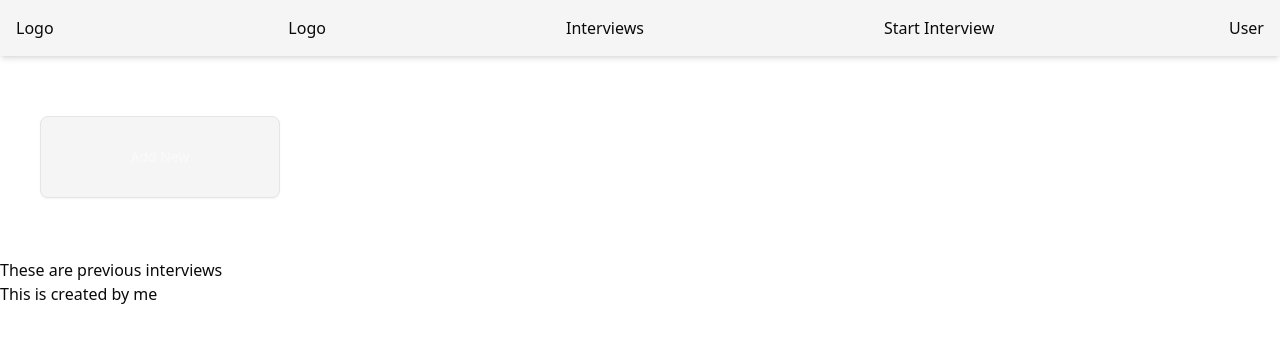
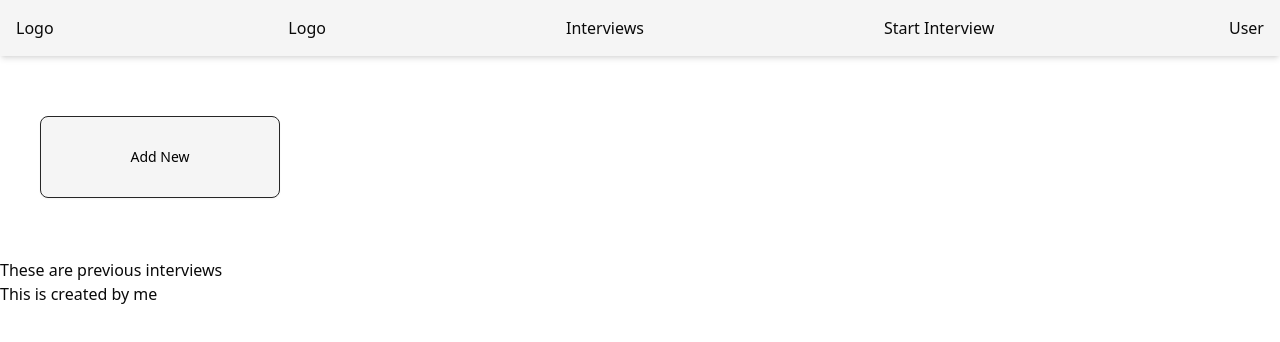
Before and after one commit to goVInDanay/ImmersionProject, a React (Vite) app: page /dashboard in a window 1280 px wide. Shown: the top 342 px of the page. Built offline with nearby package versions, Linux system fonts and the light colour scheme.

Commit message:
Added UI to Interviews.jsx

```diff
--- a/src/components/Interviews.jsx
+++ b/src/components/Interviews.jsx
@@ -23,7 +23,7 @@ function Interviews() {
     <Dialog>
       <DialogTrigger asChild>
         <div className="grid grid-cols-1 md:grid-cols-5 my-5 p-10">
-          <Button className="p-10 border rounded-md bg-secondary hover:scale-105 hover:shadow-md cursor-pointer transition-all text-center">Add New</Button>
+          <Button className="p-10 border rounded-md border-neutral-800 bg-secondary hover:scale-105 hover:bg-secondary cursor-pointer transition-all text-center text-black">Add New</Button>
         </div>
       </DialogTrigger>
       <DialogContent className="sm:max-w-md">
```
